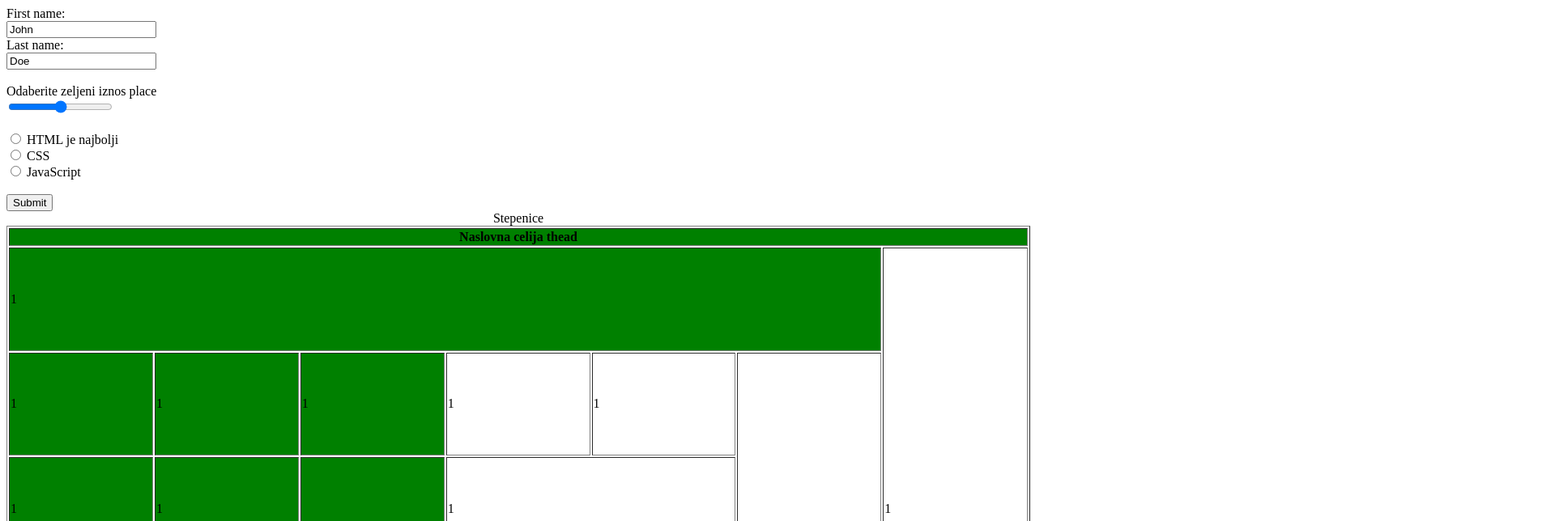
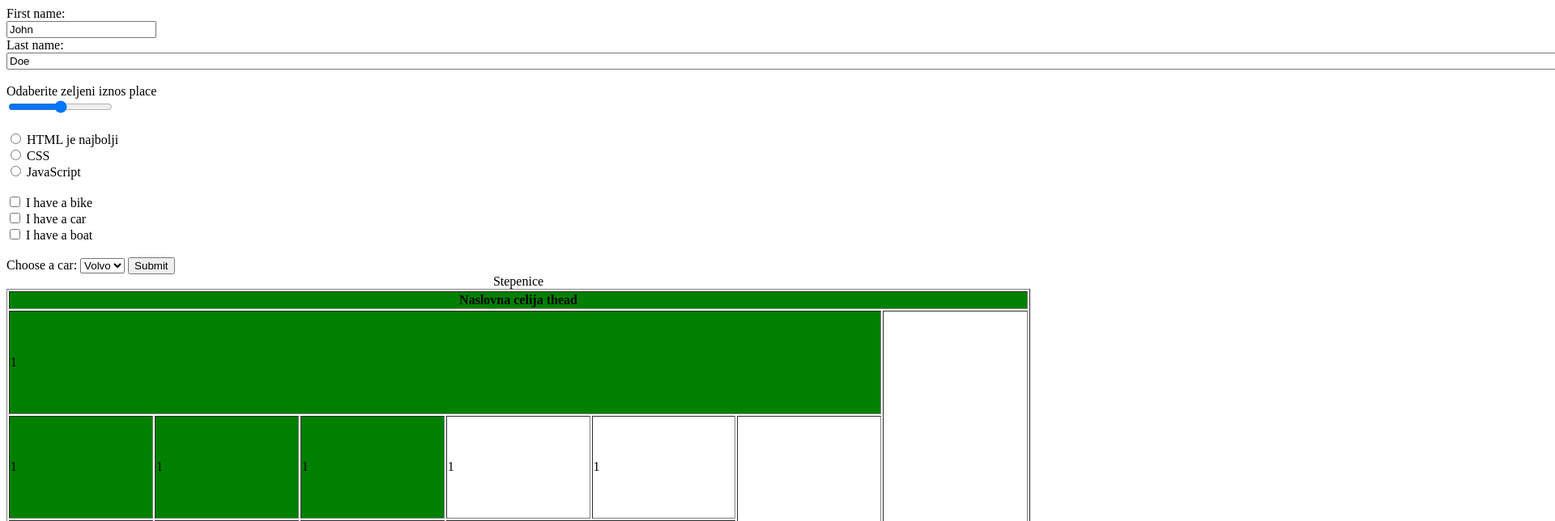
Before and after one commit to antun-nakic/testtesttest, a plain HTML site: page pred3.html in a window 1280 px wide. Shown: the top 644 px of the page at 81% size, 1920 px wide, since content can reach past the window. Drawn offline with Linux system fonts and the light colour scheme.

Commit message:
nakon drugog predavanja

```diff
--- a/pred3.html
+++ b/pred3.html
@@ -11,9 +11,15 @@
     <form action="#" method="get">
       <!--text inputi-->
       <label for="fname">First name:</label><br />
-      <input type="text" id="fname" name="fname" value="John" /><br />
+      <input type="text" id="fname" name="fname" value="John" required /><br />
       <label for="lname">Last name:</label><br />
-      <input type="text" id="lname" name="lname" value="Doe" /><br /><br />
+      <input
+        type="text"
+        id="lname"
+        name="lname"
+        value="Doe"
+        size="300"
+      /><br /><br />
 
       <label for="placa">Odaberite zeljeni iznos place</label><br />
       <input
@@ -36,6 +42,23 @@
         value="JavaScript"
       />
       <label for="javascript">JavaScript</label><br /><br />
+
+      <!--checkboxi-->
+      <input type="checkbox" id="vehicle1" name="vehicle1" value="Bike" />
+      <label for="vehicle1"> I have a bike</label><br />
+      <input type="checkbox" id="vehicle2" name="vehicle2" value="Car" />
+      <label for="vehicle2"> I have a car</label><br />
+      <input type="checkbox" id="vehicle3" name="vehicle3" value="Boat" />
+      <label for="vehicle3"> I have a boat</label><br /><br />
+
+      <!--select-->
+      <label for="cars">Choose a car:</label>
+      <select id="cars" name="cars">
+        <option value="volvo">Volvo</option>
+        <option value="saab">Saab</option>
+        <option value="fiat">Fiat</option>
+        <option value="audi">Audi</option>
+      </select>
 
       <input type="submit" value="Submit" />
     </form>
```
